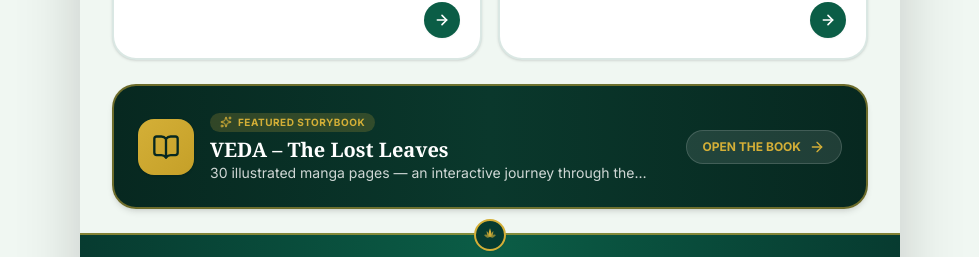
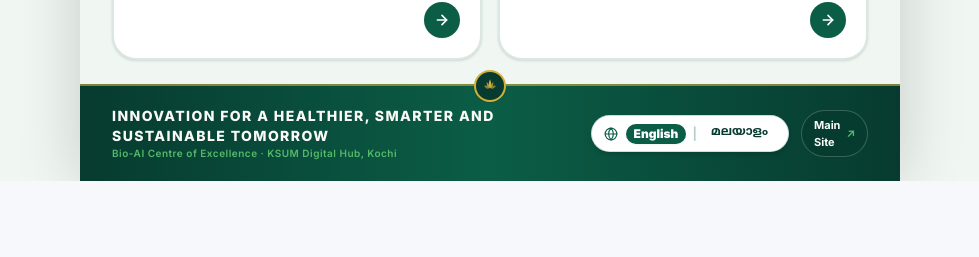
Before and after one commit to ASHxOnAIR-MEH/BIO-AI, a Next.js app: page /kiosk in a window 1280 px wide. Shown: the part 1296-1553 px from the top of the page, without its empty margins (150-1129 px from the left). After the commit the page ends 1477 px from the top, so only its background shows below. Built offline with nearby package versions, Linux system fonts and the light colour scheme.

Commit message:
chore(kiosk): remove featured storybook banner above bottom footer

```diff
--- a/src/components/kiosk/KioskCardGrid.tsx
+++ b/src/components/kiosk/KioskCardGrid.tsx
@@ -3,7 +3,7 @@
 import { motion } from "framer-motion";
 import Link from "next/link";
 import Image from "next/image";
-import { Sprout, Users, UserCheck, ArrowRight, Sparkles, BookOpen } from "lucide-react";
+import { Sprout, Users, UserCheck, ArrowRight, BookOpen } from "lucide-react";
 import { KIOSK_CARDS } from "./kioskData";
 import { KioskCardId, KioskLanguage, KioskNavigationCard } from "./types";
 import { KIOSK_CATEGORY_ILLUSTRATIONS } from "@/lib/kioskAssets";
@@ -157,39 +157,6 @@ export default function KioskCardGrid({ language }: KioskCardGridProps) {
             );
           })}
         </div>
-
-        {/* ─── FEATURED STORYBOOK BANNER: VEDA – THE LOST LEAVES ─── */}
-        <div className="mt-4 sm:mt-6">
-          <Link
-            href="/kiosk/storybook"
-            className="w-full bg-gradient-to-r from-[#072820] via-[#0A382C] to-[#072820] text-[#FAF7EE] rounded-3xl p-5 sm:p-6 border-2 border-[#D4AF37]/50 shadow-md hover:shadow-xl transition-all duration-300 flex flex-col sm:flex-row items-center justify-between gap-4 group active:scale-[0.99] touch-manipulation focus:outline-none focus:ring-4 focus:ring-[#D4AF37]/30"
-          >
-            <div className="flex items-center gap-4">
-              <div className="w-12 h-12 sm:w-14 sm:h-14 rounded-2xl bg-gradient-to-br from-[#D4AF37] to-[#C5A028] p-0.5 flex items-center justify-center shrink-0 shadow-sm text-[#072820]">
-                <BookOpen className="w-6 h-6 sm:w-7 sm:h-7" />
-              </div>
-              <div className="text-left">
-                <div className="inline-flex items-center gap-1.5 px-2.5 py-0.5 rounded-full bg-[#D4AF37]/20 text-[#D4AF37] text-[10px] font-bold uppercase tracking-wider mb-1">
-                  <Sparkles className="w-3 h-3 text-[#D4AF37]" />
-                  <span>{isMl ? "ഇന്ററാക്ടീവ് കഥാപുസ്തകം" : "Featured Storybook"}</span>
-                </div>
-                <h3 className="text-lg sm:text-xl font-serif font-bold text-white group-hover:text-[#F4DE97] transition-colors leading-snug">
-                  {isMl ? "വേദ – ദ ലോസ്റ്റ് ലീവ്സ്" : "VEDA – The Lost Leaves"}
-                </h3>
-                <p className="text-xs sm:text-sm text-white/80 line-clamp-1">
-                  {isMl
-                    ? "30 ചിത്ര പേജുകൾ — ആയുർവേദ ചരിത്രത്തിലൂടെ ഒരു ഇന്ററാക്ടീവ് യാത്ര."
-                    : "30 illustrated manga pages — an interactive journey through the history of Ayurveda."}
-                </p>
-              </div>
-            </div>
-
-            <div className="shrink-0 flex items-center gap-2 text-xs font-bold text-[#D4AF37] bg-white/10 px-4 py-2 rounded-full border border-white/15 group-hover:bg-[#D4AF37] group-hover:text-[#072820] transition-all">
-              <span>{isMl ? "പുസ്തകം തുറക്കൂ" : "OPEN THE BOOK"}</span>
-              <ArrowRight className="w-4 h-4" />
-            </div>
-          </Link>
-        </div>
       </div>
     </section>
   );
```
